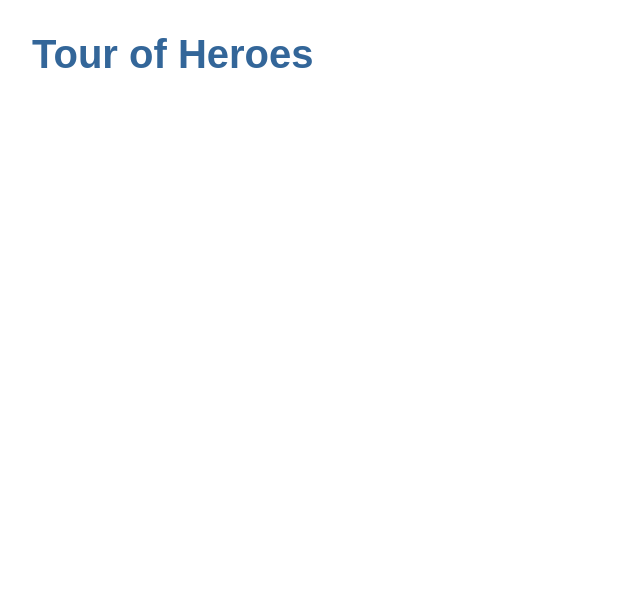
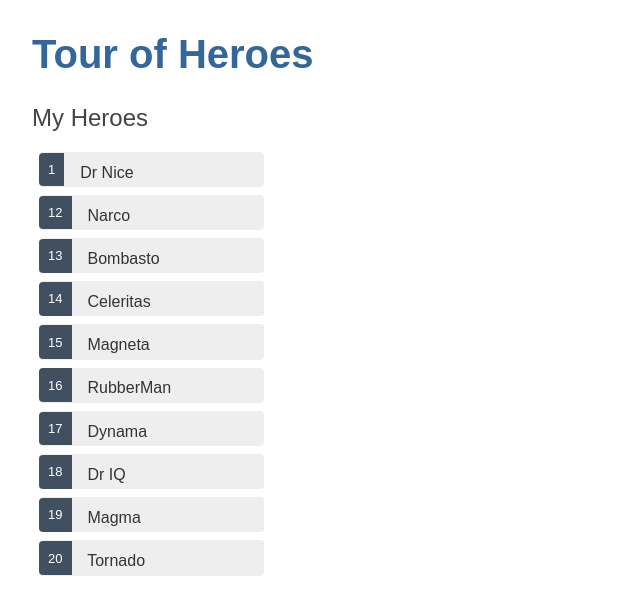
Before and after one commit to Danielandro/angular-tour-of-heroes, an Angular app: page / in a window 1280 px wide. Shown: the top 614 px of the page, without its empty margins (0-640 px from the left). Built offline with nearby package versions, Linux system fonts and the light colour scheme.

Commit message:
Mock list of heroes displays on page * two way binding * event binding * ngFor & ngIf directives

```diff
--- a/src/app/app.component.html
+++ b/src/app/app.component.html
@@ -1 +1,4 @@
-<h1>{{ title }}</h1>
+<div>
+  <h1>{{ title }}</h1>
+  <app-heroes></app-heroes>
+</div>
--- /dev/null
+++ b/src/app/hero.ts
@@ -0,0 +1,4 @@
+export class Hero {
+  id: number;
+  name: string;
+}
--- /dev/null
+++ b/src/app/heroes/heroes.component.css
@@ -0,0 +1,43 @@
+.heroes {
+  margin: 0 0 2em 0;
+  list-style-type: none;
+  padding: 0;
+  width: 15em;
+}
+.heroes li {
+  cursor: pointer;
+  position: relative;
+  left: 0;
+  background-color: #eee;
+  margin: 0.5em;
+  padding: 0.3em 0;
+  height: 1.6em;
+  border-radius: 4px;
+}
+.heroes li:hover {
+  color: #607d8b;
+  background-color: #ddd;
+  left: 0.1em;
+}
+.heroes li.selected {
+  background-color: #cfd8dc;
+  color: white;
+}
+.heroes li.selected:hover {
+  background-color: #bbd8dc;
+  color: white;
+}
+.heroes .badge {
+  display: inline-block;
+  font-size: small;
+  color: white;
+  padding: 0.8em 0.7em 0 0.7em;
+  background-color: #405061;
+  line-height: 1em;
+  position: relative;
+  left: -1px;
+  top: -4px;
+  height: 1.8em;
+  margin-right: 0.8em;
+  border-radius: 4px 0 0 4px;
+}
--- /dev/null
+++ b/src/app/heroes/heroes.component.html
@@ -0,0 +1,20 @@
+<!-- List of all heroes -->
+<h2>My Heroes</h2>
+<ul class="heroes">
+  <li *ngFor="let hero of heroes" (click)="onSelect(hero)">
+    <span class="badge">{{ hero.id }}</span> {{ hero.name }}
+  </li>
+</ul>
+
+<!-- Hero details -->
+<div *ngIf="selectedHero">
+  <h2>{{ selectedHero.name | uppercase }} Details</h2>
+  <div>
+    <label>
+      name:
+      <input [(ngModel)]="selectedHero.name" placeholder="name" />
+    </label>
+  </div>
+  <div><span>id: </span>{{ selectedHero.id }}</div>
+  <div><span>name: </span>{{ selectedHero.name }}</div>
+</div>
--- /dev/null
+++ b/src/app/heroes/heroes.component.ts
@@ -0,0 +1,28 @@
+import { Component, OnInit } from "@angular/core";
+import { Hero } from "../hero";
+import { HEROES } from "../mock-heroes";
+
+@Component({
+  selector: "app-heroes",
+  templateUrl: "./heroes.component.html",
+  styleUrls: ["./heroes.component.css"]
+})
+export class HeroesComponent implements OnInit {
+  hero: Hero = {
+    id: 1,
+    name: "Windstorm"
+  };
+
+  heroes = HEROES; // mock array of heroes
+  selectedHero: Hero; // currently selected hero
+
+  // set selected hero
+  onSelect(hero: Hero): void {
+    this.selectedHero = hero;
+    console.log(this.selectedHero);
+  }
+
+  constructor() {}
+
+  ngOnInit() {}
+}
--- /dev/null
+++ b/src/app/mock-heroes.ts
@@ -0,0 +1,14 @@
+import { Hero } from "./hero";
+
+export const HEROES: Hero[] = [
+  { id: 1, name: "Dr Nice" },
+  { id: 12, name: "Narco" },
+  { id: 13, name: "Bombasto" },
+  { id: 14, name: "Celeritas" },
+  { id: 15, name: "Magneta" },
+  { id: 16, name: "RubberMan" },
+  { id: 17, name: "Dynama" },
+  { id: 18, name: "Dr IQ" },
+  { id: 19, name: "Magma" },
+  { id: 20, name: "Tornado" }
+];
```
Also changed, not shown: src/app/app.module.ts (+8 -10 lines), 1 other file (tests, documents, lock files or other folders).
